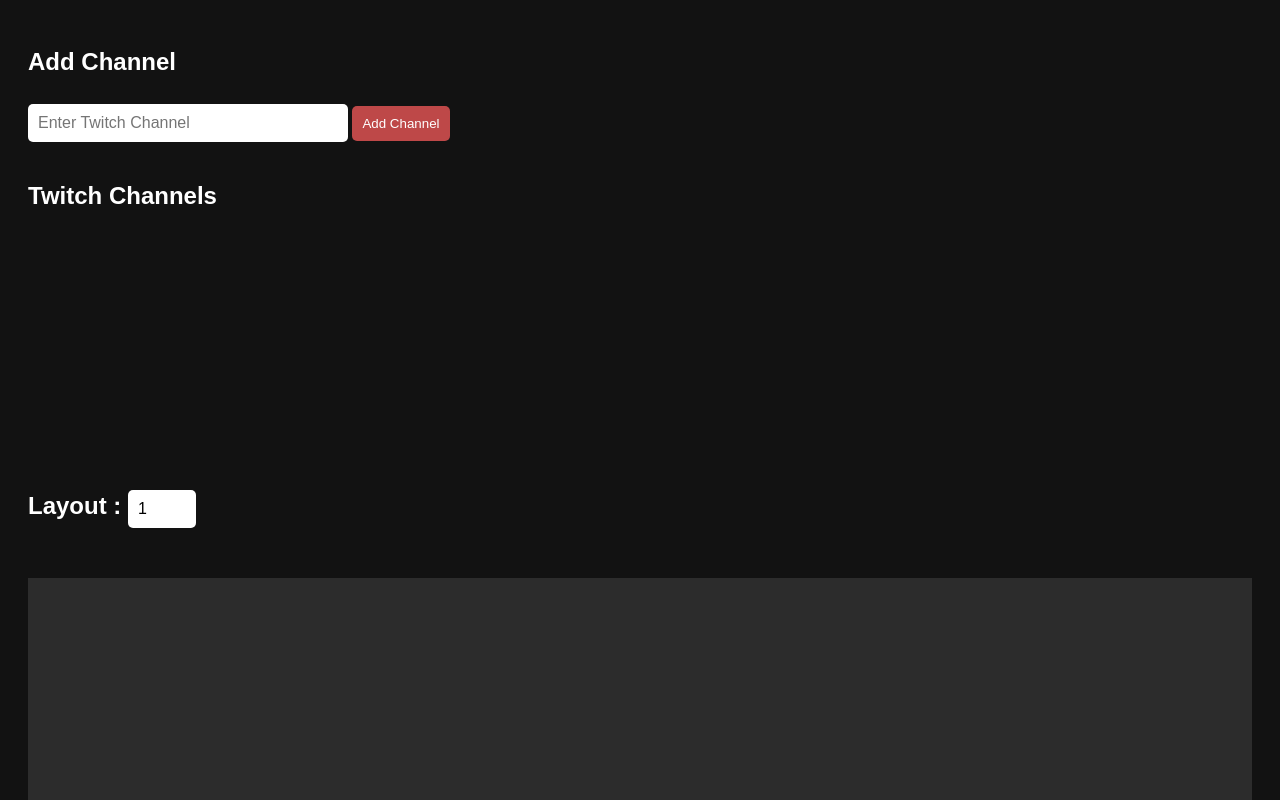
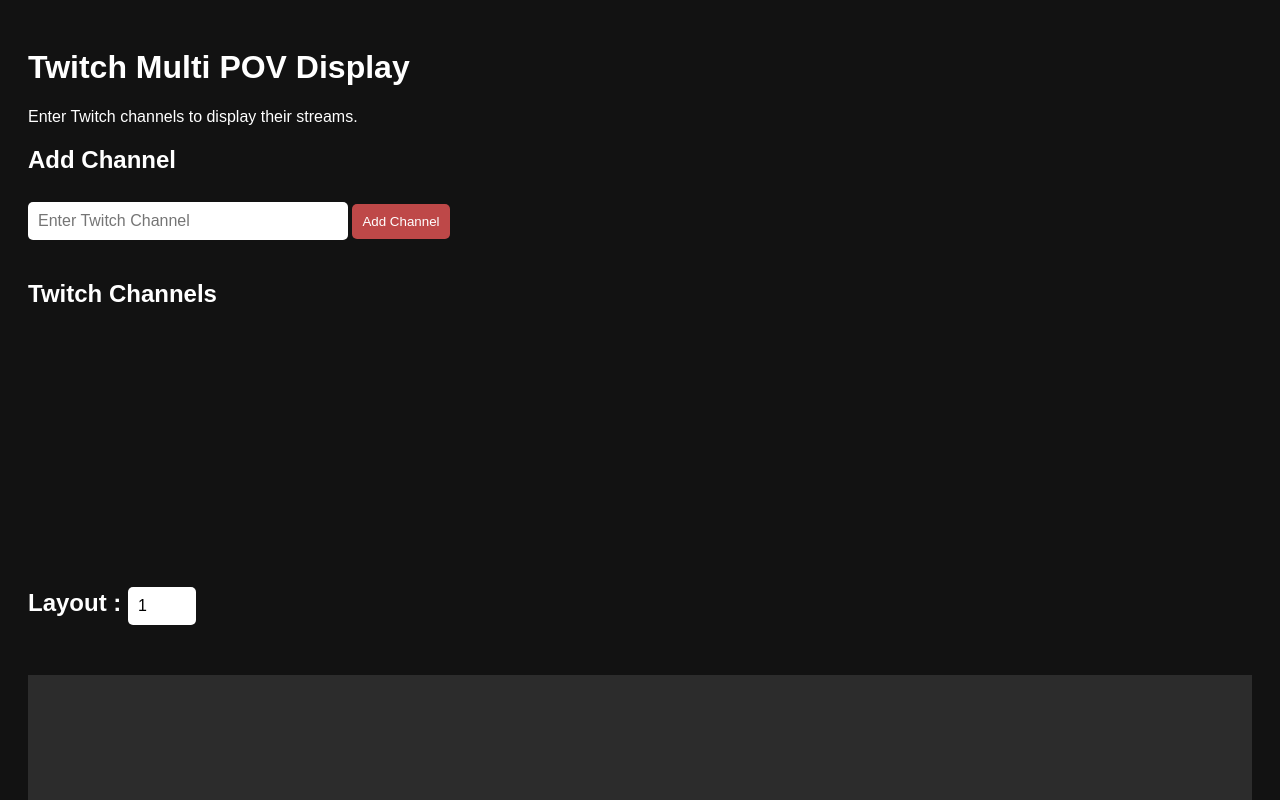
Before and after one commit to EstebanFernandes/EstebanFernandes.github.io, a plain HTML site: page index.html in a window 1280 px wide. Shown: the top 800 px of the page. Drawn offline with Linux system fonts and the light colour scheme.

Commit message:
fix index.html and add readme

```diff
--- a/twitch.html
+++ b/index.html
@@ -9,6 +9,8 @@
 </head>
 
 <body>
+  <h1>Twitch Multi POV Display</h1>
+  <p>Enter Twitch channels to display their streams.</p>
   <!-- Add Channel Section -->
   <h2>Add Channel</h2>
   <input type="text" id="addChannelInput" placeholder="Enter Twitch Channel">
--- a/layout.js
+++ b/layout.js
@@ -58,6 +58,7 @@ function updateVisibility() {
 function renderChannels() {
   list.innerHTML = "";
 
+  const parentDomain = window.location.hostname;
   channels.forEach((channel) => {
     const listItem = listItemTemplate.content.cloneNode(true);
     const li = listItem.querySelector("li");
@@ -92,7 +93,7 @@ function renderChannels() {
       cardElem.id = `card-${channel}`;
       cardElem.querySelector(".channel-info").querySelector(".channel-name").textContent = channel;
       cardElem.querySelector(".channel-iframe").src =
-        `https://player.twitch.tv/?channel=${channel}&parent=localhost&autoplay=true&muted=true`;
+        `https://player.twitch.tv/?channel=${channel}&parent=${parentDomain}&autoplay=true&muted=true`;
 
       channelWrapper.appendChild(cardElem);
     }
```
Also changed, not shown: 1 other file.
